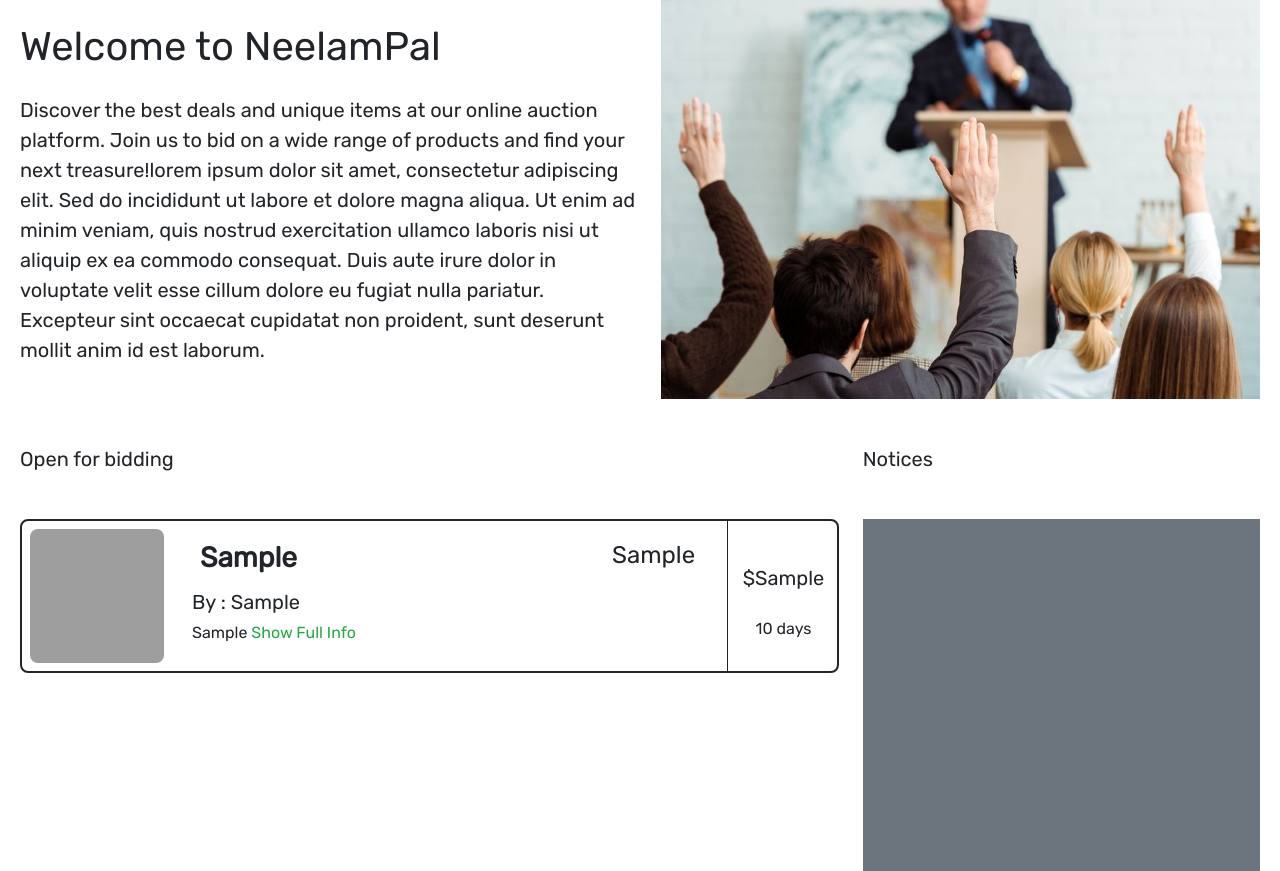
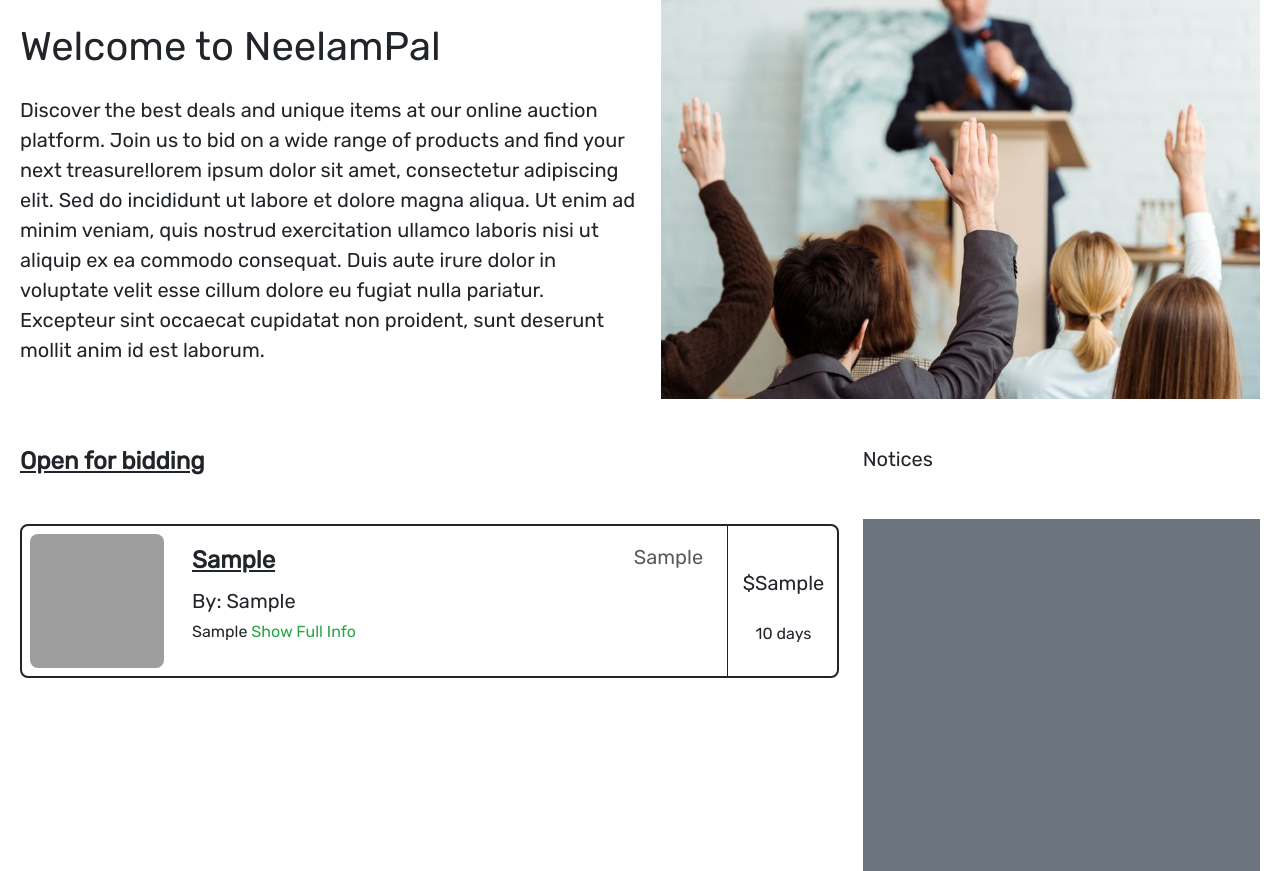
Before and after one commit to pankajmehta07/NeelamPal-An-Online-Auction-Portal, a Django app: template Auction/templates/Auction/index.html in a window 1280 px wide. Shown: the part 121-992 px from the top of the page. Run offline with Django 5.2, Linux system fonts and the light colour scheme; the template is opened without the code that fills it: most values are stand-ins (such as "Sample title", 1, 10 or a date in 2020); grey boxes are pictures that could not be loaded.

Commit message:
resizing, recoloring

```diff
--- a/Auction/static/Auction/css/app.css
+++ b/Auction/static/Auction/css/app.css
@@ -47,7 +47,7 @@ nav {
 }
 
 .dropdown > ul {
-  background-color: #d99d53;
+  background-color: #69abeb;
 }
 
 .login-container {
--- a/Auction/templates/Auction/index.html
+++ b/Auction/templates/Auction/index.html
@@ -49,37 +49,27 @@
 
   <div class="row">
     <div class="col-md-8">
-      <h5 id='open-bids'>Open for bidding</h5>
+      <h4 class="fw-bold text-decoration-underline" id='open-bids'>Open for bidding</h4>
       {% for item in itemData %}
         <div class="d-flex align-items-center mb-5 mt-5 border border-dark border-2 rounded-3">
           <div class="imageContainer p-2 col-md-2">
             <img class="openBidImages" src="{% static 'Auction/images/item_images/' %}{{ item.10 }}" alt="{{ item.1 }}" >
           </div>
           <div class="mx-1 col-md-8 p-2 pt-3" style="height: 150px">
-            <div class="d-flex justify-content-between px-3">
-              <div class="fw-bold mb-2 fs-3">
-                {{ item.1 }}
-              </div>
-              <div class="fw-light fs-4">
-                {{ item.2 }}
-              </div>
-
-            </div>
-            <div class="row px-2">
-              <div class="fs-5">
-                By : {{ item.4 }} <br>
-              </div>
-              <div class="fs-6 mt-1 mb-1">
-                {{ item.7 | truncatechars:100 }}
-                <a class="read-more" href="/item/{{ item.0 }}"> Show Full Info</a>
-              </div>
-
+            <div class="d-flex justify-content-between px-2">
+              <div class="fw-bold mb-2 fs-4 text-decoration-underline">{{ item.1 }}</div>
+              <div class="fw-light fs-5 opacity-75">{{ item.2 }}</div>
             </div>
 
-
+            <div class="row px-2">
+              <div class="fs-5">By: {{ item.4 }}<br></div>
+              <div class="fs-6 mt-1 mb-1">{{ item.7 | truncatechars:100 }}
+                <a class="read-more" href="/item/{{ item.0 }}">Show Full Info</a>
+              </div>
+            </div>
           </div>
           <div class="d-flex flex-column mx-1 justify-content-center border-start border-dark border-1 col-md-2 pe-4" style="height: 150px">
-            <div class="row justify-content-center mt-3 mb-3 px-2 fs-5">${% if item.8 %}{{ item.8 }}  {% else %} {{ item.3 }} {% endif %}</div>
+            <div class="row justify-content-center mt-3 mb-3 px-2 fs-5">${% if item.8 %}{{ item.8 }}{% else %}{{ item.3 }}{% endif %}</div>
             <div class="row justify-content-center mt-2 mb-1 px-2 fs-6" id="timediff{{ item.0 }}">{{ item.9 | getTimeDiff }}</div>
           </div>
         </div>
```
